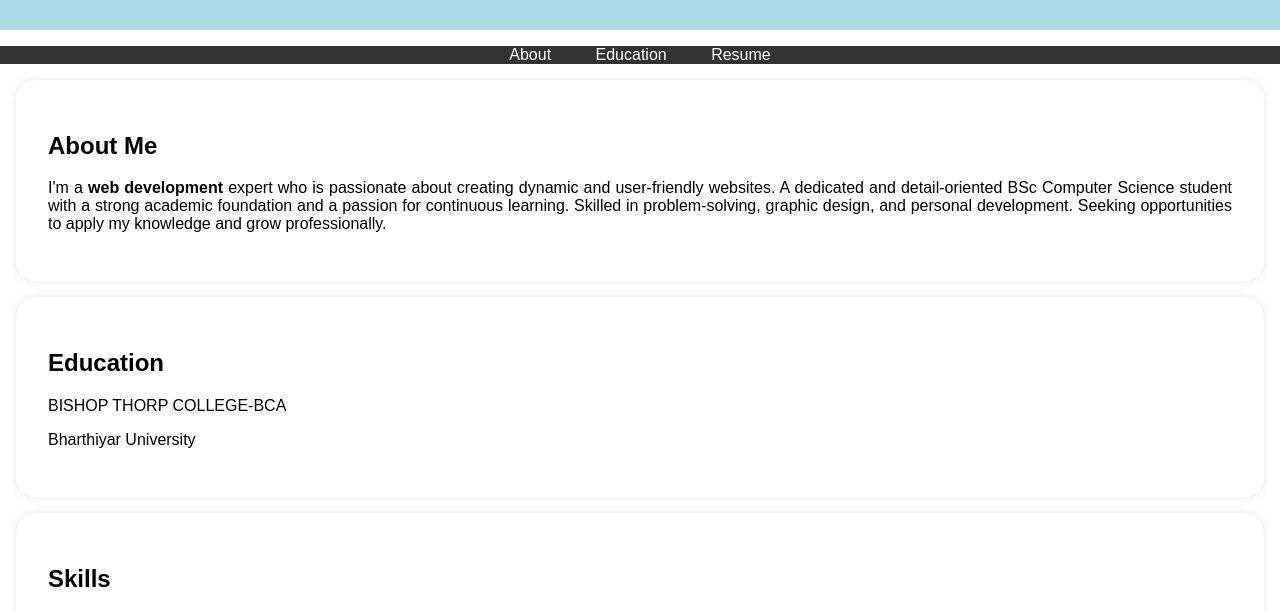
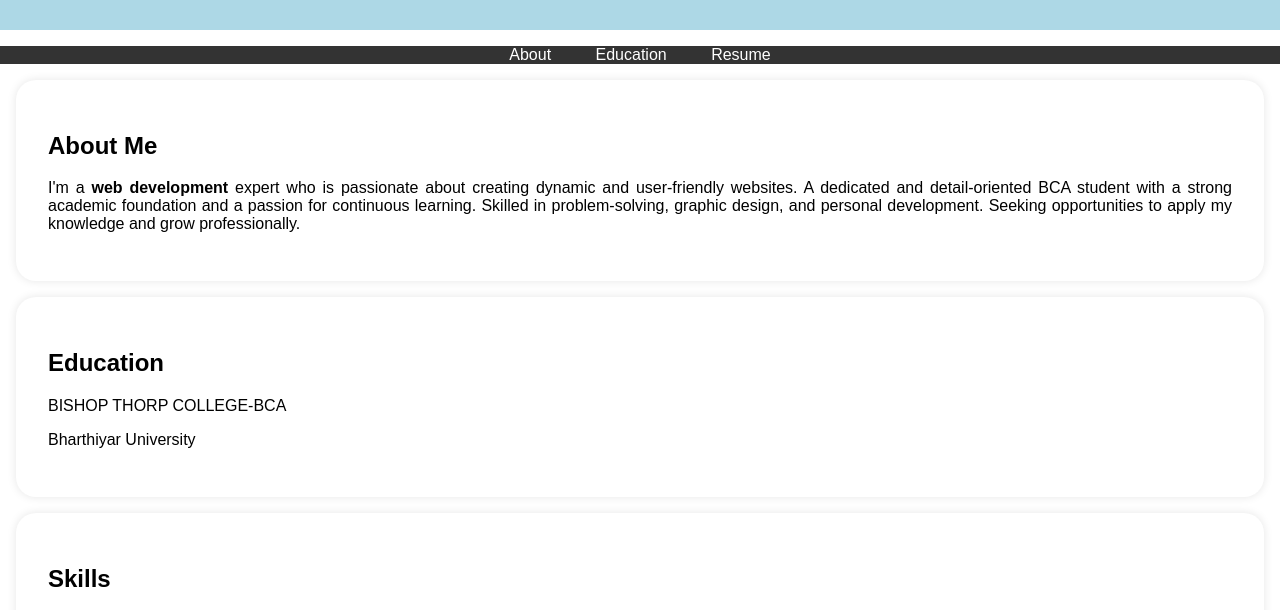
Before and after one commit to kishore-cpu/Digital-Portfolio, a plain HTML site: page index.html in a window 1280 px wide. Shown: the part 167-777 px from the top of the page. Drawn offline with Linux system fonts and the light colour scheme.

Commit message:
Update index.html

```diff
--- a/index.html
+++ b/index.html
@@ -99,7 +99,7 @@
         <div class="section-content">
             <h2>About Me</h2>
             <p>I'm a <b>web development</b> expert who is passionate about creating dynamic and user-friendly websites.
-                A dedicated and detail-oriented BSc Computer Science student with a strong
+                A dedicated and detail-oriented BCA student with a strong
                   academic foundation and a passion for continuous learning. Skilled in problem-solving, graphic design,
                    and personal development. Seeking opportunities to apply my knowledge and grow professionally.
         </div>
```
